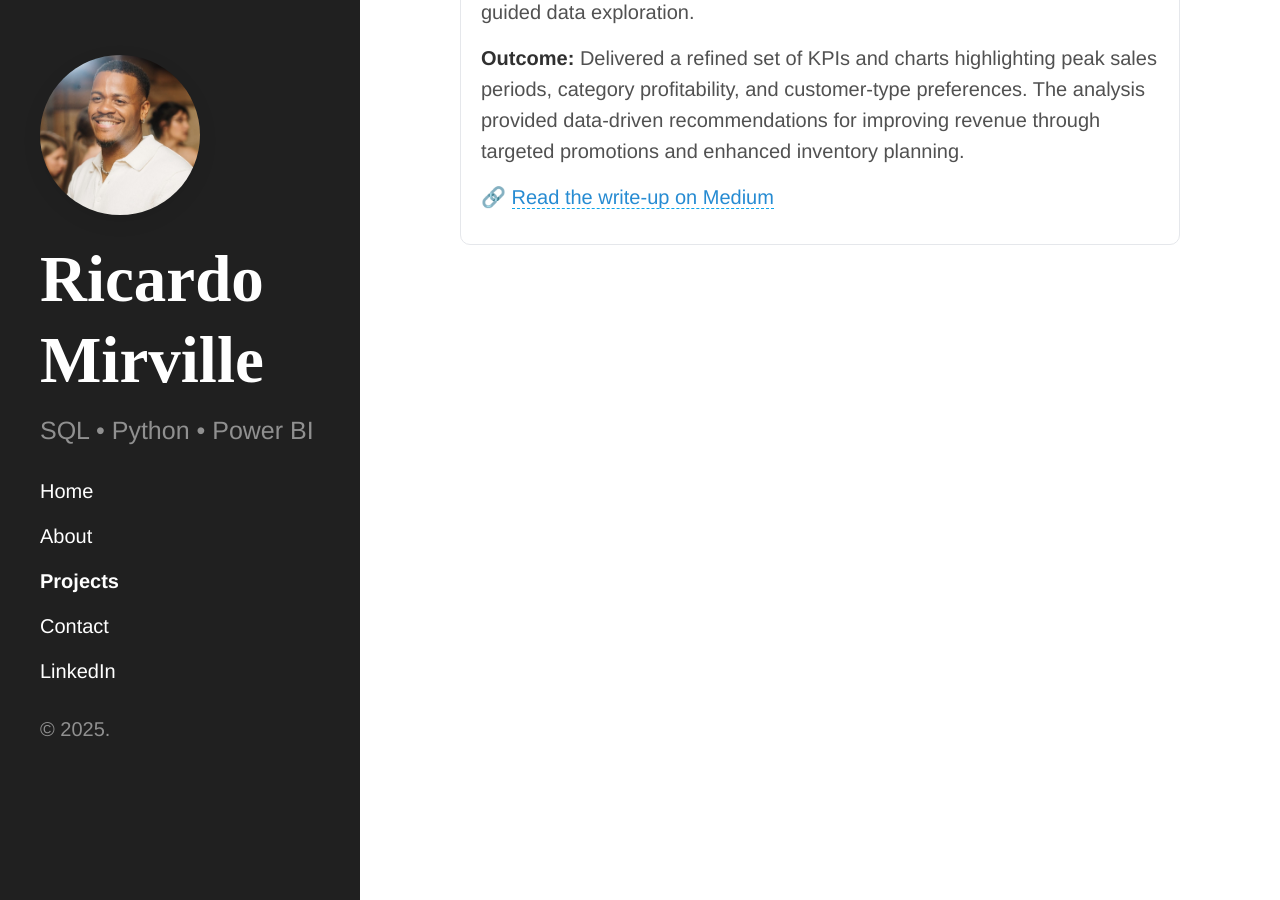
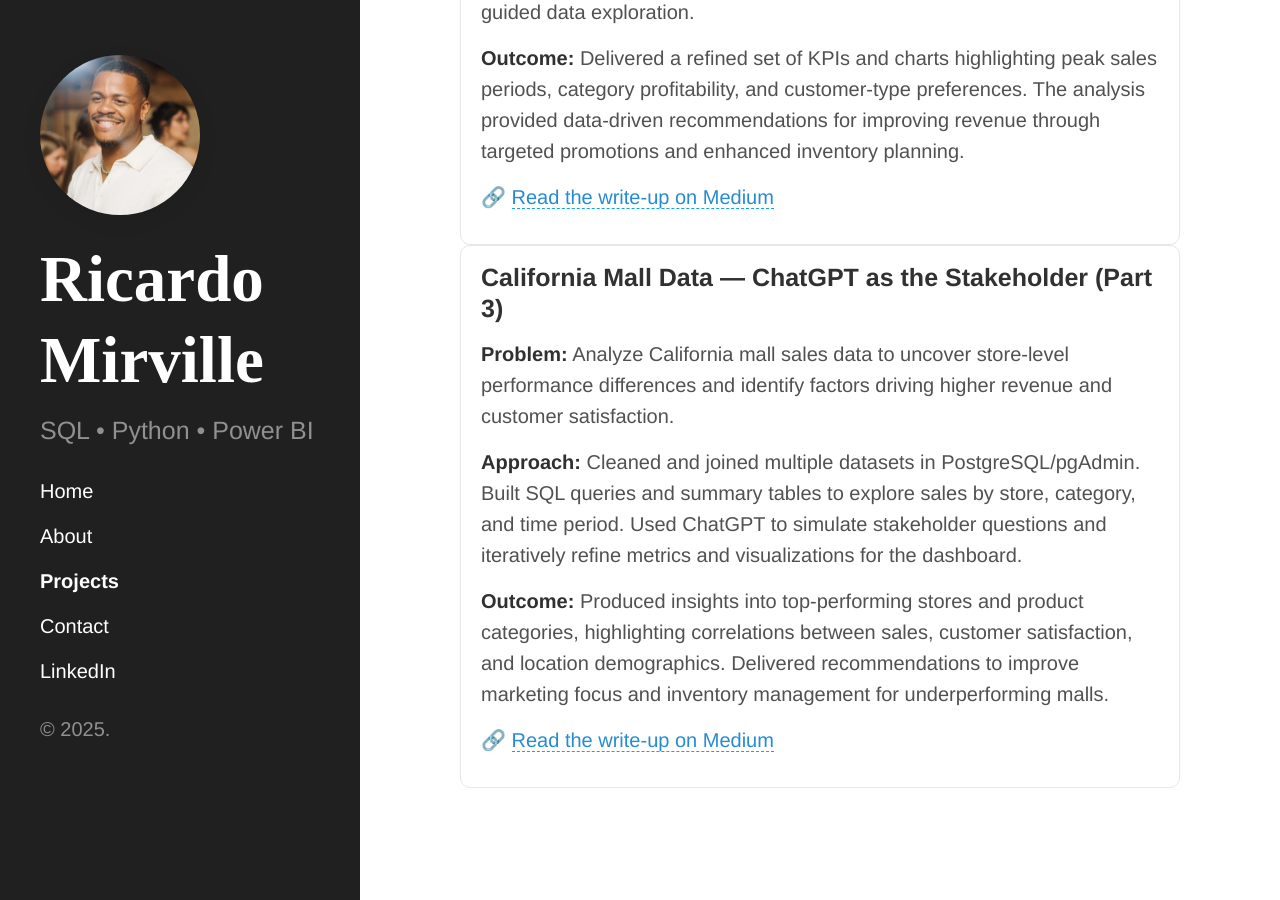
Before and after one commit to RicardoBMirville/Portfolio, a Jekyll site: the page built from projects.md, in a window 1280 px wide and 900 px high, scrolled down 2450 px. Built offline with Jekyll 4.4.1, drawn with Linux system fonts in a browser that asks for light colours.

Commit message:
Update projects.md

```diff
--- a/projects.md
+++ b/projects.md
@@ -72,4 +72,15 @@ Below are representative projects. Each includes the **goal**, **approach**, and
     </p>
   </div>
 
+  <!-- Project 5 -->
+  <div class="card">
+    <h3>California Mall Data — ChatGPT as the Stakeholder (Part 3)</h3>
+    <p><strong>Problem:</strong> Analyze California mall sales data to uncover store-level performance differences and identify factors driving higher revenue and customer satisfaction.</p>
+    <p><strong>Approach:</strong> Cleaned and joined multiple datasets in PostgreSQL/pgAdmin. Built SQL queries and summary tables to explore sales by store, category, and time period. Used ChatGPT to simulate stakeholder questions and iteratively refine metrics and visualizations for the dashboard.</p>
+    <p><strong>Outcome:</strong> Produced insights into top-performing stores and product categories, highlighting correlations between sales, customer satisfaction, and location demographics. Delivered recommendations to improve marketing focus and inventory management for underperforming malls.</p>
+    <p class="links">
+      🔗 <a href="https://medium.com/@rmirville/analyzing-california-mall-data-with-chatgpt-as-my-stakeholder-part-3-4213cca60148" target="_blank">Read the write-up on Medium</a>
+    </p>
+  </div>
+
 </div> <!-- /projects (SQL/Power BI) -->
```
